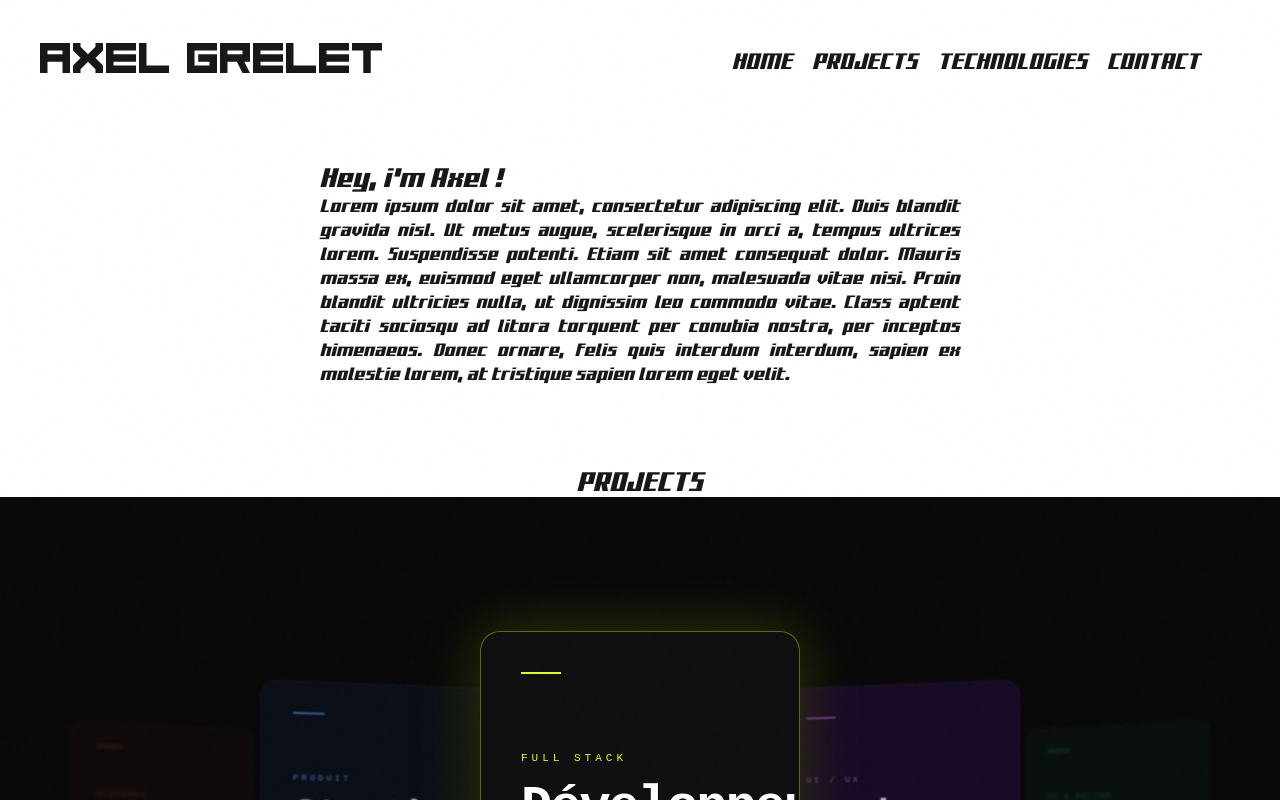
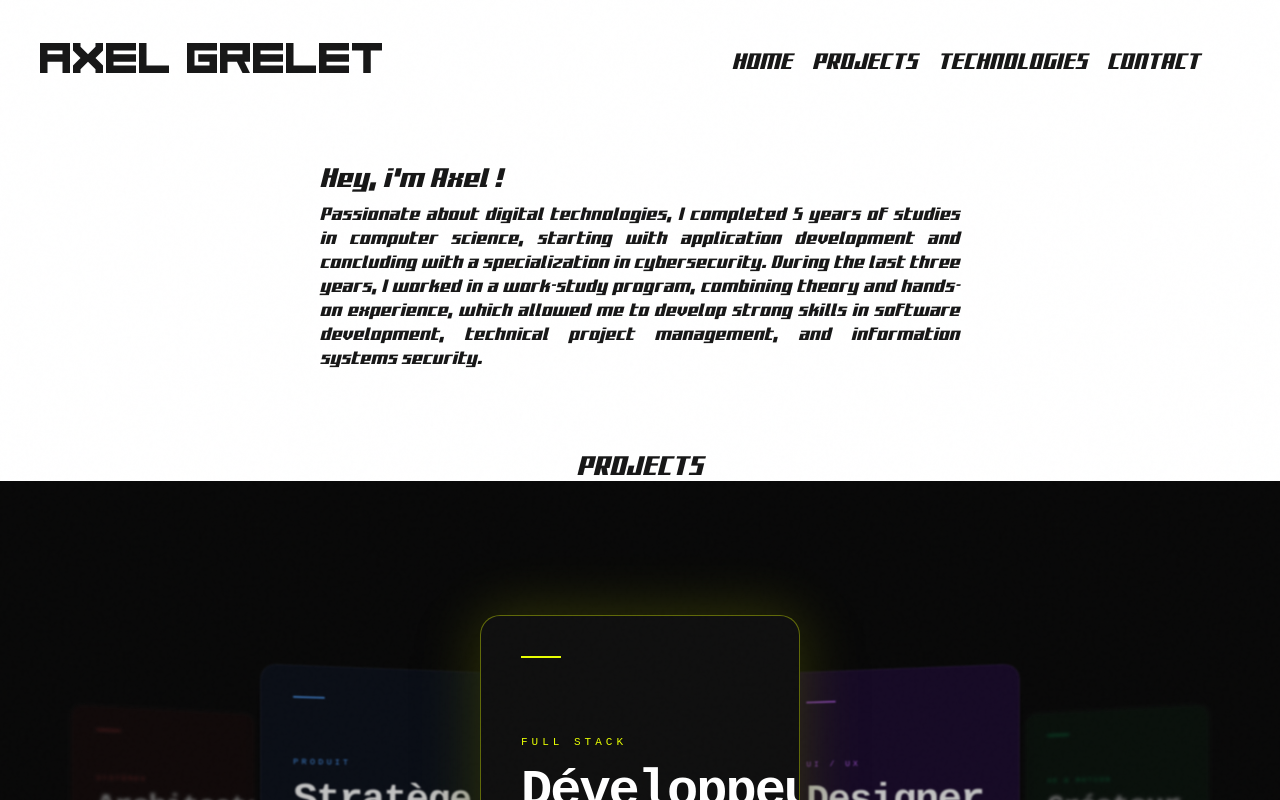
Before and after one commit to GRELET-Axel/web-axel-grelet, a Next.js app: page / in a window 1280 px wide. Shown: the top 800 px of the page. Built offline with nearby package versions, Linux system fonts and the light colour scheme.

Commit message:
update header + footer

```diff
--- a/app/components/Footer.tsx
+++ b/app/components/Footer.tsx
@@ -9,6 +9,8 @@ export default function Footer(){
                 <div className="mr-10">
                     <p><a target="_blank" href="https://github.com/GRELET-Axel">Github</a></p>
                     <p><a target="_blank" href="https://www.linkedin.com/in/axel-grelet-513aa717b/">Linkedin</a></p>
+                    <p><a target="_blank" href="https://www.root-me.org/Slim-816954">RootMe</a></p>
+
                 </div>
             </div>
         </section>
--- a/app/components/Header.tsx
+++ b/app/components/Header.tsx
@@ -5,13 +5,12 @@ export default function Header() {
             <h1 className="text-2xl">
                 Hey, i'm Axel !
             </h1>
-            <h2 className="text-2">
-                Lorem ipsum dolor sit amet, consectetur adipiscing elit. Duis blandit gravida nisl. Ut metus augue,
-                scelerisque in orci a, tempus ultrices lorem. Suspendisse potenti.
-                Etiam sit amet consequat dolor. Mauris massa ex, euismod eget ullamcorper non,
-                malesuada vitae nisi. Proin blandit ultricies nulla, ut dignissim leo commodo vitae.
-                Class aptent taciti sociosqu ad litora torquent per conubia nostra, per inceptos himenaeos.
-                Donec ornare, felis quis interdum interdum, sapien ex molestie lorem, at tristique sapien lorem eget velit.
+            <h2 className="text-2 mt-2">
+                Passionate about digital technologies, I completed 5 years of studies in computer science,
+                starting with application development and concluding with a specialization in cybersecurity.
+                During the last three years, I worked in a work-study program, combining theory and hands-on experience,
+                which allowed me to develop strong skills in software development, technical project management,
+                and information systems security.
             </h2>
         </div>
     </section>
```
